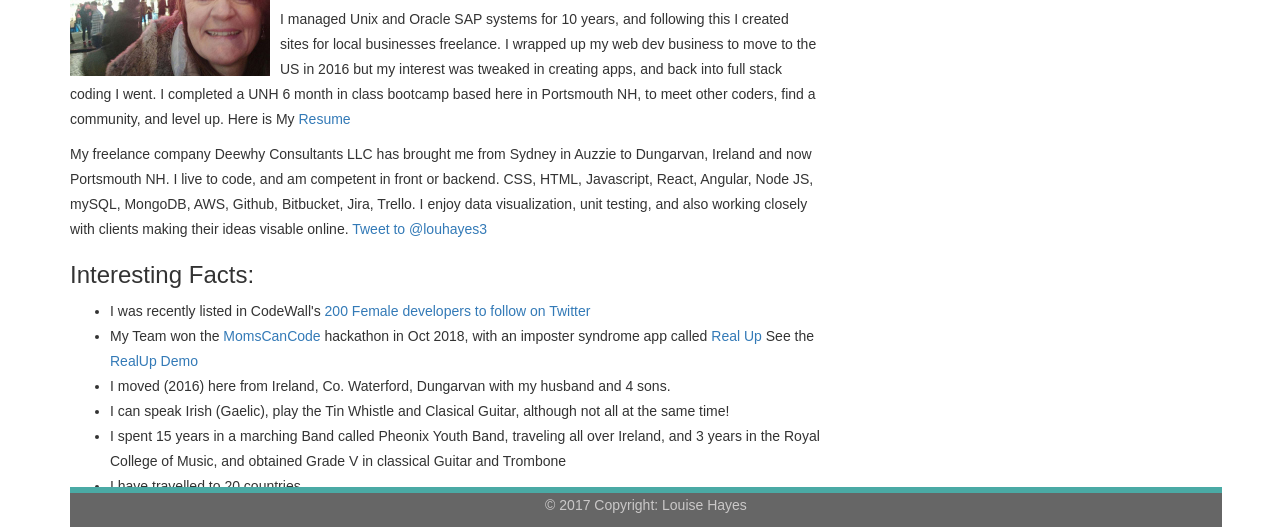
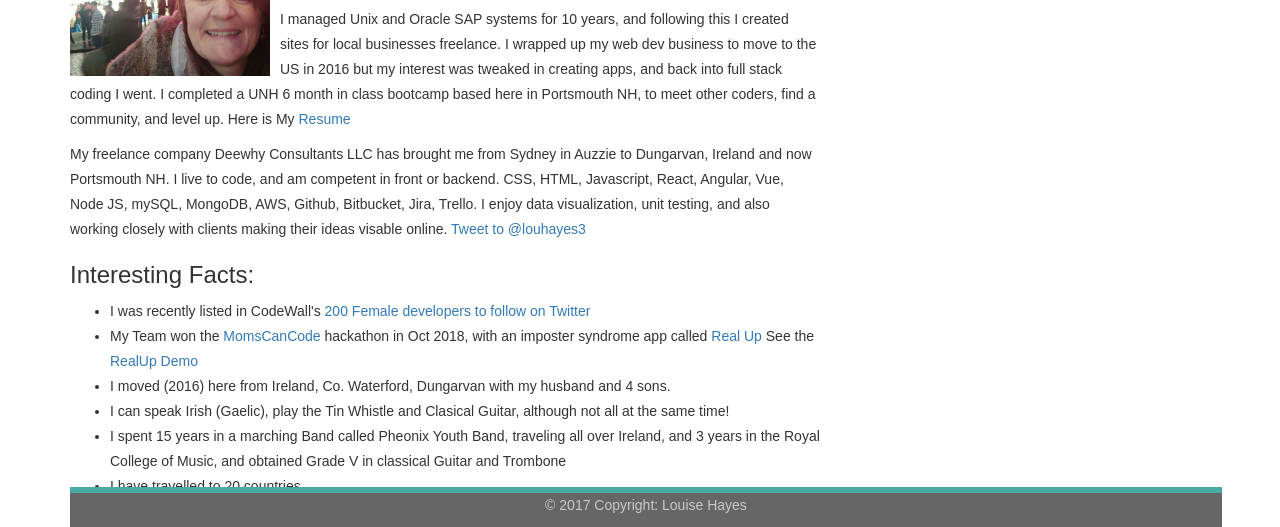
Before and after one commit to louise-hayes/louise-hayes.github.io, a plain HTML site: page index.html in a window 1280 px wide. Shown: the part 273-800 px from the top of the page. Drawn offline with nearby package versions, Linux system fonts and the light colour scheme.

Commit message:
testing app keyword

```diff
--- a/index.html
+++ b/index.html
@@ -95,7 +95,7 @@
           <p>
           My freelance company Deewhy Consultants LLC has brought me from Sydney in Auzzie to Dungarvan, Ireland and now
           Portsmouth NH.
-          I live to code, and am competent in front or backend. CSS, HTML, Javascript, React, Angular, Node JS, mySQL, MongoDB, AWS, Github, Bitbucket, Jira, Trello.
+          I live to code, and am competent in front or backend. CSS, HTML, Javascript, React, Angular, Vue, Node JS, mySQL, MongoDB, AWS, Github, Bitbucket, Jira, Trello.
           I enjoy data visualization, unit testing, and also working closely with clients making their ideas visable online. <a href="https://twitter.com/intent/tweet?screen_name=louhayes3&ref_src=twsrc%5Etfw" class="twitter-mention-button" data-show-count="false">Tweet to @louhayes3</a><script async src="https://platform.twitter.com/widgets.js" charset="utf-8"></script>
         </p>
         <h3>Interesting Facts:</h3>
```
